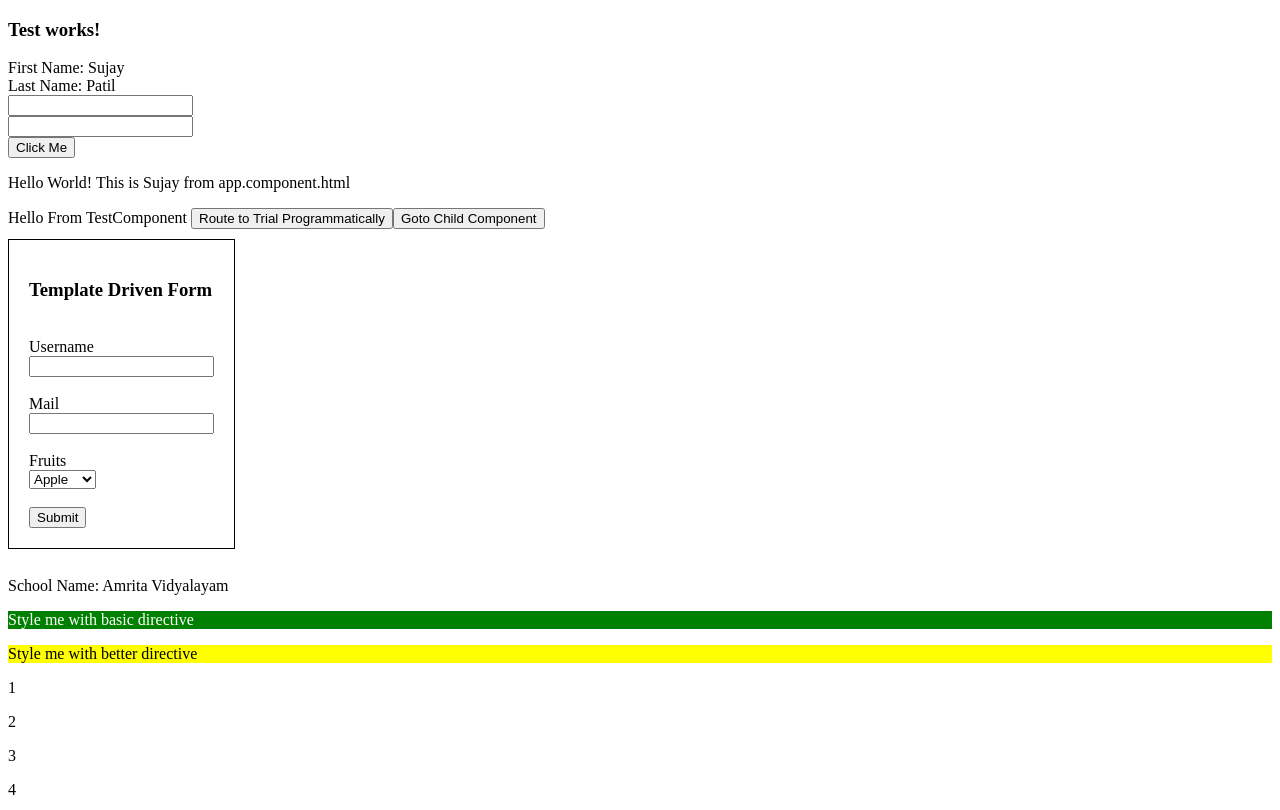
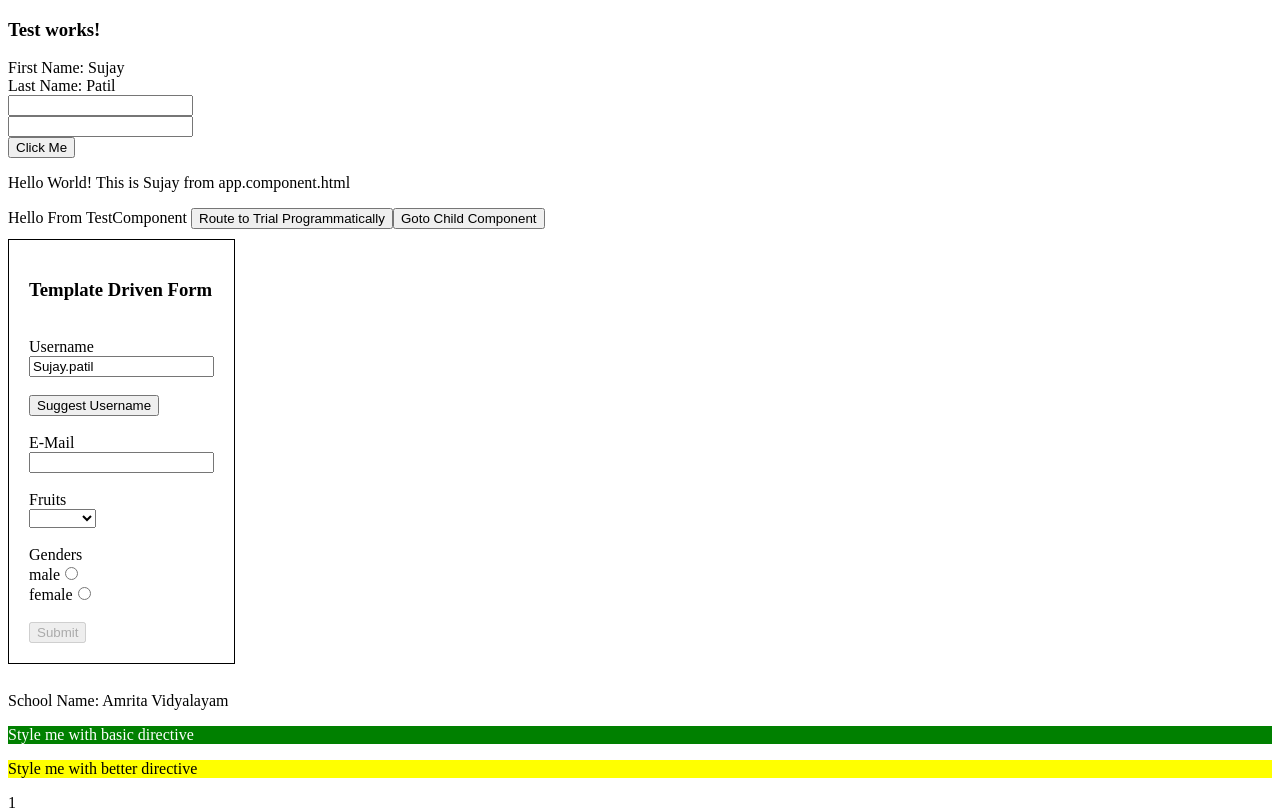
Before and after one commit to sujupa/advanced-angular, an Angular app: page /templateForms in a window 1280 px wide. Shown: the top 810 px of the page. Built offline with nearby package versions, Linux system fonts and the light colour scheme.

Commit message:
template-driven forms and updated notes

```diff
--- a/src/app/app.module.ts
+++ b/src/app/app.module.ts
@@ -1,6 +1,7 @@
 import { BrowserModule } from '@angular/platform-browser';
 import { NgModule, Component } from '@angular/core';
 import { Routes, RouterModule } from '@angular/router';
+import { FormsModule } from '@angular/forms';
 
 import { AppComponent } from './app.component';
 import { TestComponent } from './test/test.component';
@@ -55,7 +56,8 @@ const routes: Routes = [
   imports: [
     BrowserModule,
     // RouterModule.forRoot(routes, { useHash: true })
-    RouterModule.forRoot(routes)
+    RouterModule.forRoot(routes),
+    FormsModule
   ],
   providers: [AuthService, AuthGuard, CanDeactivateGuard],
   bootstrap: [AppComponent]
--- a/src/app/forms/template-driven/template-driven.component.html
+++ b/src/app/forms/template-driven/template-driven.component.html
@@ -1,26 +1,42 @@
 <div style="border: 1px solid black; width: max-content; padding: 20px; margin: 10px 0px 10px 0px;">
 
-    <form>
+    <form (ngSubmit)="onSubmit(formSubmit123)" #formSubmit123="ngForm">
+
+        <!-- use this ngModelGroup to group your data -->
+        <div ngModelGroup="userDataGroup" #userData123="ngModelGroup">
 
             <h3>Template Driven Form</h3>
-        <br>
+            <br />
 
             Username<br />
-        <input type="text">
+            <input type="text" [ngModel]="defaultValue" name="username" required>
             <br /><br />
 
-        Mail<br />
-        <input type="text">
+            <button type="button" (click)="suggestUserName()">Suggest Username</button>
+            <br /><br />
+
+            E-Mail<br />
+            <input type="text" ngModel name="email" required email #email123="ngModel">
+            <div *ngIf="!email123.valid && email123.touched">Please provide correct email-Id!!</div>
             <br /><br />
 
             Fruits<br />
-        <select>
-            <option value="apple">Apple</option>
-            <option value="orange">Orange</option>
+            <select ngModel name="fruits" required>
+                <option value="Apple">Apple</option>
+                <option value="Orange">Orange</option>
             </select>
             <br /><br />
 
-        <button type="submit">Submit</button><br />
+            Genders<br />
+            <div *ngFor="let gender of genders">
+                {{ gender }}<input type="radio" ngModel name="gender" [value]="gender" required>
+            </div>
+            <br />
+
+            <button type="submit" [disabled]="!formSubmit123.valid">Submit</button><br />
+
+        </div>
+        <div *ngIf="!userData123.valid && userData123.touched">Form not Valid!</div>
 
     </form>
 
--- a/src/app/forms/template-driven/template-driven.component.ts
+++ b/src/app/forms/template-driven/template-driven.component.ts
@@ -1,4 +1,5 @@
-import { Component, OnInit } from '@angular/core';
+import { Component, OnInit, ViewChild } from '@angular/core';
+import { NgForm } from '@angular/forms';
 
 @Component({
   selector: 'app-template-driven',
@@ -7,9 +8,49 @@ import { Component, OnInit } from '@angular/core';
 })
 export class TemplateDrivenComponent implements OnInit {
 
+  defaultValue: string = "Sujay.patil";
+  genders = ['male', 'female'];
+  @ViewChild('formSubmit123') form: NgForm;
+
+
   constructor() { }
 
   ngOnInit(): void {
   }
 
+  onSubmit(form123: NgForm) {
+    console.log(this.form);
+
+    // To reset the form
+    // this.form.reset();
+  }
+
+  // onSubmit(form: NgForm) {
+  //   console.log("Submitted with event: ", form.form.value.email);
+
+  // }
+
+  suggestUserName() {
+    let suggestedUsn = "SAP1234";
+
+    // Method 1, but it OVERRIDES and every field is a must
+
+    // this.form.setValue({
+    //   userDataGroup: {
+    //     username: suggestedUsn,
+    //     email: 'sujay.patil@html.com',           --> This method is also VALID !!!
+    //     fruits: 'Apple',
+    //     gender: 'male'
+    //   }
+    // });
+
+    // Method 2, every field name is not a must, you have freedom
+    this.form.form.patchValue({
+      userDataGroup: {
+        username: suggestedUsn
+      }
+    });
+
+  }
+
 }
```
Also changed, not shown: notes.txt. Lines whose indentation alone changed are shown as unchanged.
